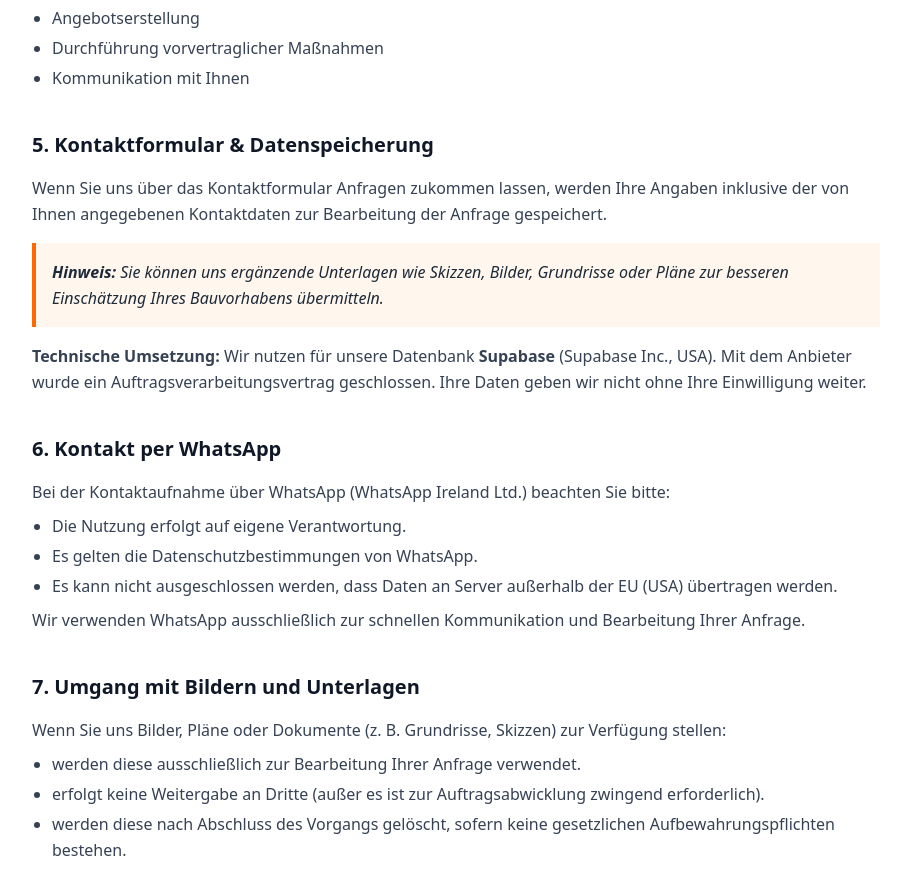
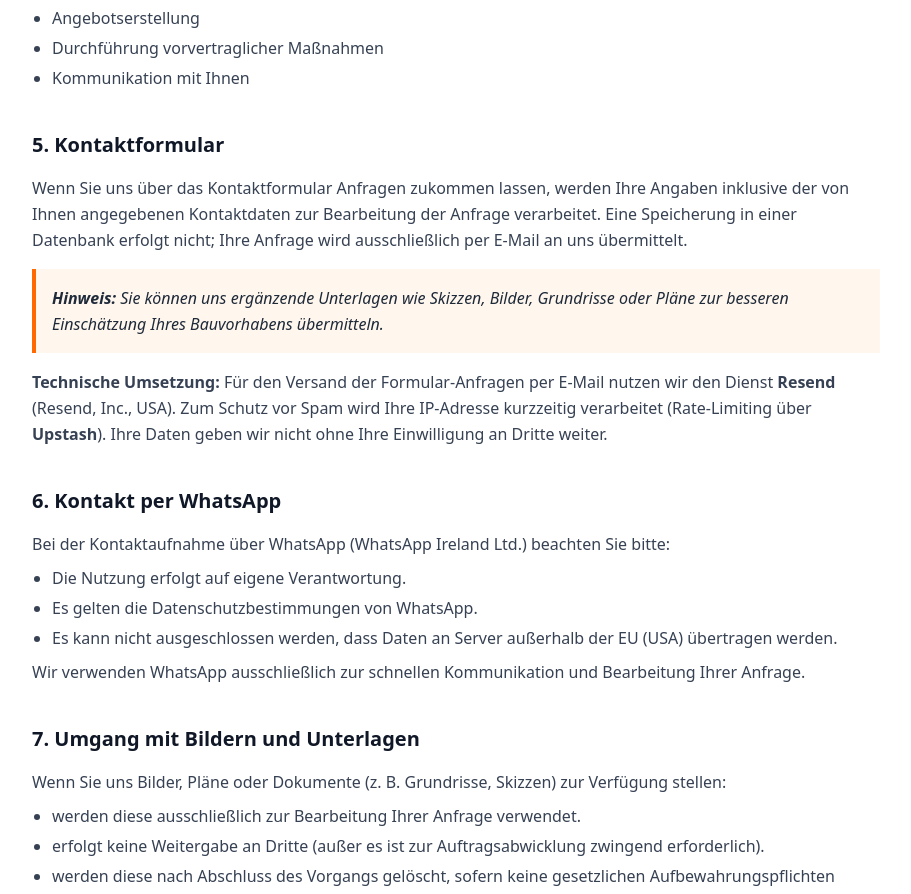
Before and after one commit to michaels-mind/kuebler-geruestbau, a Next.js app: page /privacy in a window 1280 px wide. Shown: the part 1064-1958 px from the top of the page, without its empty margins (184-1095 px from the left). Built offline with nearby package versions, Linux system fonts and the light colour scheme.

Commit message:
privacy fix weil supabase raus

```diff
--- a/app/privacy/page.tsx
+++ b/app/privacy/page.tsx
@@ -57,17 +57,17 @@ export default function PrivacyPage() {
             </ul>
           </section>
 
-          {/* 5. Kontaktformular & Infrastruktur */}
+          {/* 5. Kontaktformular & Versand */}
           <section>
-            <h2 className="text-xl font-bold text-gray-900 mb-4">5. Kontaktformular & Datenspeicherung</h2>
+            <h2 className="text-xl font-bold text-gray-900 mb-4">5. Kontaktformular</h2>
             <p>
-              Wenn Sie uns über das Kontaktformular Anfragen zukommen lassen, werden Ihre Angaben inklusive der von Ihnen angegebenen Kontaktdaten zur Bearbeitung der Anfrage gespeichert.
+              Wenn Sie uns über das Kontaktformular Anfragen zukommen lassen, werden Ihre Angaben inklusive der von Ihnen angegebenen Kontaktdaten zur Bearbeitung der Anfrage verarbeitet. Eine Speicherung in einer Datenbank erfolgt nicht; Ihre Anfrage wird ausschließlich per E-Mail an uns übermittelt.
             </p>
             <p className="mt-4 p-4 bg-orange-50 border-l-4 border-orange-500 italic text-gray-800">
               <strong>Hinweis:</strong> Sie können uns ergänzende Unterlagen wie Skizzen, Bilder, Grundrisse oder Pläne zur besseren Einschätzung Ihres Bauvorhabens übermitteln.
             </p>
             <p className="mt-4">
-              <strong>Technische Umsetzung:</strong> Wir nutzen für unsere Datenbank <strong>Supabase</strong> (Supabase Inc., USA). Mit dem Anbieter wurde ein Auftragsverarbeitungsvertrag geschlossen. Ihre Daten geben wir nicht ohne Ihre Einwilligung weiter.
+              <strong>Technische Umsetzung:</strong> Für den Versand der Formular-Anfragen per E-Mail nutzen wir den Dienst <strong>Resend</strong> (Resend, Inc., USA). Zum Schutz vor Spam wird Ihre IP-Adresse kurzzeitig verarbeitet (Rate-Limiting über <strong>Upstash</strong>). Ihre Daten geben wir nicht ohne Ihre Einwilligung an Dritte weiter.
             </p>
           </section>
 
```
